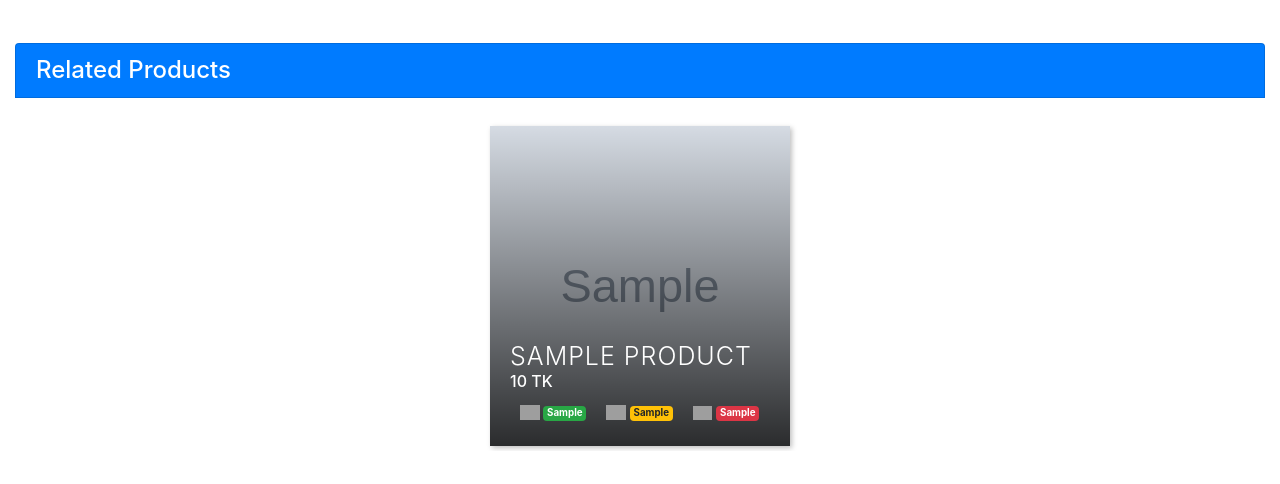
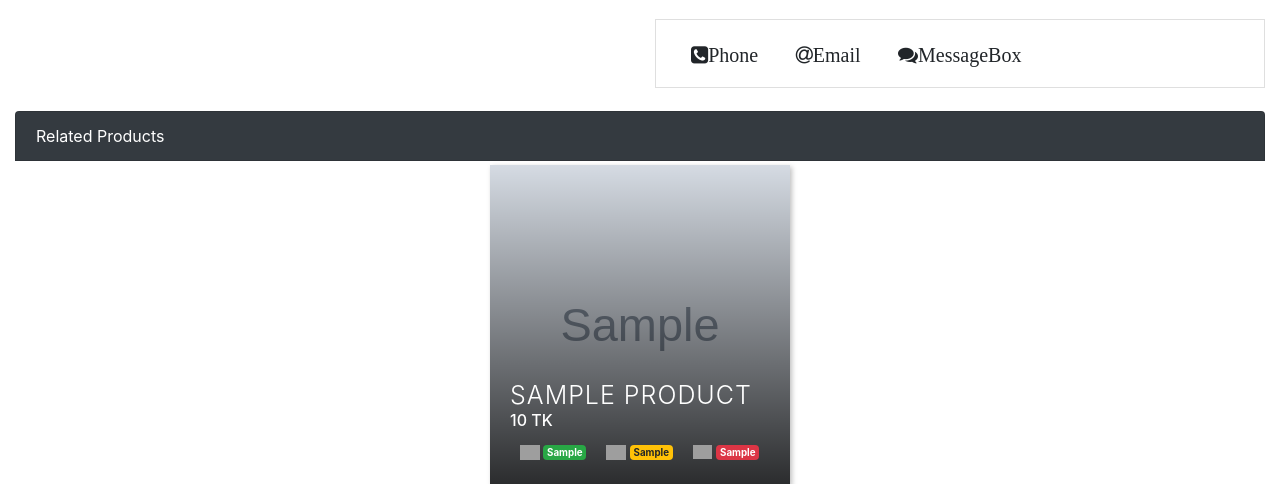
Before and after one commit to sakkhat/alpha, a Django app: template templates/space/product/single.html in a window 1280 px wide. Shown: the part 483-967 px from the top of the page. Run offline with Django 3.2, Linux system fonts and the light colour scheme; the template is opened without the code that fills it: most values are stand-ins (such as "Sample title", 1, 10 or a date in 2020); grey boxes marked "Sample" are stand-in pictures; some libraries are stand-ins or nearby versions; grey boxes are pictures that could not be loaded.

Commit message:
refactoring...

```diff
--- a/space/views/product.py
+++ b/space/views/product.py
@@ -95,11 +95,15 @@ def update(request, uid):
 			if request.method == 'POST':
 				form = ProductUpdateForm(request.POST, product=product)
 				if form.is_valid():
+
 					product.title = form.cleaned_data['title']
 					product.description = form.cleaned_data['description']
 					product.price = form.cleaned_data['price']
 					product.category = form.cleaned_data['category']
 					product.in_stock = form.cleaned_data['in_stock']
+					product.phone_request = form.cleaned_data['phone_request']
+					product.email_request = form.cleaned_data['email_request']
+					product.messagebox_request = form.cleaned_data['messagebox_request']
 
 					product.save()
 
--- a/static/css/space/product/single.css
+++ b/static/css/space/product/single.css
@@ -18,3 +18,6 @@
 .bt-config button {
 	margin: 5px 5px 0px 2px;
 }
+.product-request i{
+	font-size: 20px;
+}
--- a/templates/base.html
+++ b/templates/base.html
@@ -53,9 +53,9 @@
                             </li>
                         {% else %}
                             <li class="nav-item">
-                                <a class="nav-link" href="/notification/">Notification
+                                <a class="nav-link" href="/notification/">
                                     {% if request.user.has_notification %}
-                                        <i class="fa fa-bell"><sup>*</sup></i>
+                                        <i class="fa fa-bell" style="color:#ff6961;"><sup>*</sup></i>
                                     {% else %}
                                         <i class="fa fa-bell"></i>
                                     {% endif %}
--- a/templates/space/product/single.html
+++ b/templates/space/product/single.html
@@ -78,9 +78,62 @@
                 </div>
                 <br>
                 {% if product.space.owner == request.user %}
-                    <a href="update/" class="list-group-item list-group-item-action" style="text-align: center;">Update</a>
+                    <a href="update/" class="list-group-item list-group-item-primary text-center">Update</a>
                 {% else %}
-                    <div id="request-block">
+                    <div class="list-group-item bt-config">
+                        {% if product.phone_request %}
+                            <button class="btn product-request" data-toggle="modal" data-target="#phone_request_model">
+                                <i class="fa fa-phone-square">Phone</i>
+                            </button>
+                            <div class="modal fade" id="phone_request_model">
+                                <div class="modal-dialog">
+                                    <div class="modal-content">
+                                        <div class="modal-body">
+                                            {{ product.space.owner.phone }}
+                                        </div>
+                                        <div class="modal-footer">
+                                        <button type="button" class="btn btn-danger" data-dismiss="modal">Close</button>
+                                        </div>
+                                    </div>
+                                </div>
+                            </div>
+                        {% endif %}
+
+                        {% if product.email_request %}
+                            <button class="btn product-request" data-toggle="modal" data-target="#email_request_model">
+                                <i class="fa fa-at">Email</i>
+                            </button>
+                            <div class="modal fade" id="email_request_model">
+                                <div class="modal-dialog">
+                                    <div class="modal-content">
+                                        <div class="modal-body">
+                                            {{ product.space.owner.email }}
+                                        </div>
+                                        <div class="modal-footer">
+                                        <button type="button" class="btn btn-danger" data-dismiss="modal">Close</button>
+                                        </div>
+                                    </div>
+                                </div>
+                            </div>
+                        {% endif %}
+
+                        {% if product.messagebox_request %}
+                            <button class="btn product-request" data-toggle="modal" data-target="#messagebox_request_model">
+                                <i class="fa fa-comments">MessageBox</i>
+                            </button>
+                            <div class="modal fade" id="messagebox_request_model">
+                                <div class="modal-dialog">
+                                    <div class="modal-content">
+                                        <div class="modal-body">
+                                            {{ product.space.owner.id }}
+                                        </div>
+                                        <div class="modal-footer">
+                                        <button type="button" class="btn btn-danger" data-dismiss="modal">Close</button>
+                                        </div>
+                                    </div>
+                                </div>
+                            </div>
+                        {% endif %}
 
                     </div>
                 {% endif %}
@@ -92,8 +145,7 @@
     <div class="container-fluid">
         <div class="row">
             <div class="col-md-12">
-                <a class="list-group-item bg-primary" href="#" style="text-decoration: none; color: white;"><h4 style="margin: 0px">Related Products</h4></a>
-                <br>
+                <p class="list-group-item bg-dark text-white">Related Products</p>
                 <div class="product-slick-container">
                     {% for product in related_products %}
                         <figure class="slider-card-container">
@@ -423,46 +475,4 @@
 
         ReactDOM.render(element, document.getElementById('product-react-pin'));
     </script>
-
-    {% if not product.space.owner == request.user %}
-        <script type="text/babel">
-            class Request extends React.Component {
-                constructor(props){
-                    super(props);
-
-                    this.state = {'clicked' : false};
-
-                    this.handleClick = this.handleClick.bind(this);
-                }
-
-                handleClick(){
-                    if(this.state.clicked){
-                        this.setState({clicked : false});
-                        return;
-                    }
-
-                    this.setState({clicked : true});
-                    return;
-                }
-
-                render(){
-                    if(this.state.clicked){
-                        return (
-                            <button className="btn btn-outline-success btn-block" onClick={this.handleClick}>
-                                Contact: {{ product.space.owner.phone }}
-                            </button>
-                        );
-                    }
-                    return(
-                        <button className="btn btn-success btn-block" onClick={this.handleClick}>
-                            Make Request
-                        </button>
-                    );
-                }
-            }
-
-            const element = (<Request/>)
-            ReactDOM.render(element, document.getElementById('request-block'))
-        </script>
-    {% endif %}
 {% endblock %}
```
Also changed, not shown: account/models.py (+13 -1 lines), space/forms.py (+26 -7 lines), space/models.py (+3 -11 lines), templates/space/product/create.html (+31 -1 lines), templates/space/product/update.html (+30 -4 lines).
